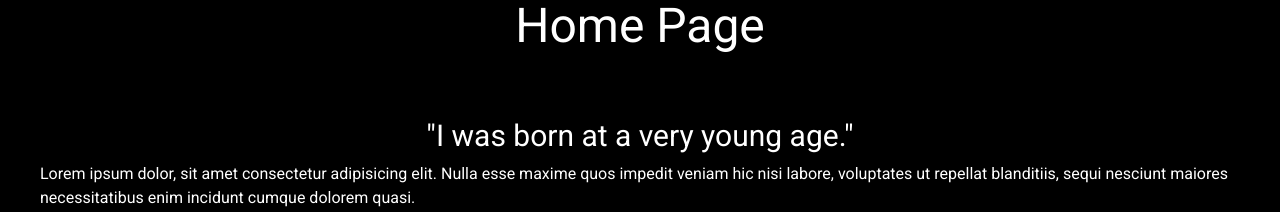
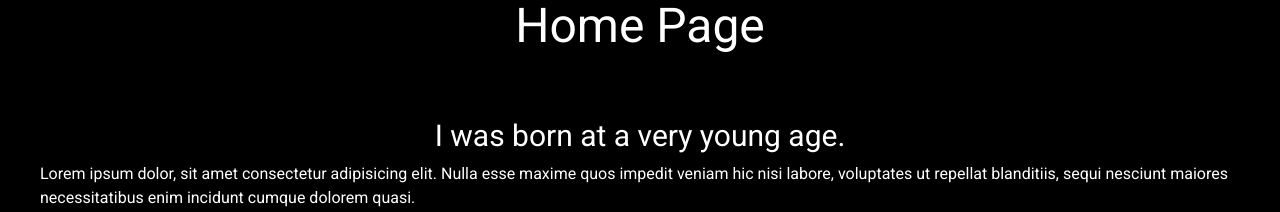
Before and after one commit to pmwatt/devclub-personalweb, a Next.js app: page / in a window 1280 px wide. Shown: the part 122-334 px from the top of the page. Built offline with nearby package versions, Linux system fonts and the light colour scheme.

Commit message:
fixed inline quotes for I was born at a very young age

```diff
--- a/app/about/page.tsx
+++ b/app/about/page.tsx
@@ -8,7 +8,7 @@ export default function Page() {
     <>
         <Image className='rounded-full' src='https://bit.ly/dan-abramov' alt='Dan Abramov' />
       <h1 className='text-5xl p-5'>About Me</h1>
-      <h2 className='text-3xl pt-12 pb-2'>"I was born at a very young age."</h2>
+      <h2 className='text-3xl pt-12 pb-2'>I was born at a very young age.</h2>
       <p>Lorem ipsum dolor, sit amet consectetur adipisicing elit. Nulla esse maxime quos impedit veniam hic nisi labore, voluptates ut repellat blanditiis, sequi nesciunt maiores necessitatibus enim incidunt cumque dolorem quasi.</p>
       <h2 className='text-3xl pt-12 pb-2'>One of the most of all time.</h2>
       <p>Lorem ipsum dolor, sit amet consectetur adipisicing elit. Nulla esse maxime quos impedit veniam hic nisi labore, voluptates ut repellat blanditiis, sequi nesciunt maiores necessitatibus enim incidunt cumque dolorem quasi.</p>
--- a/app/page.tsx
+++ b/app/page.tsx
@@ -4,7 +4,7 @@ export default function Page() {
   return (
     <>
       <h1 className='text-5xl p-5'>Home Page</h1>
-      <h2 className='text-3xl pt-12 pb-2'>"I was born at a very young age."</h2>
+      <h2 className='text-3xl pt-12 pb-2'>I was born at a very young age.</h2>
       <p>Lorem ipsum dolor, sit amet consectetur adipisicing elit. Nulla esse maxime quos impedit veniam hic nisi labore, voluptates ut repellat blanditiis, sequi nesciunt maiores necessitatibus enim incidunt cumque dolorem quasi.</p>
     </>
   )
```
